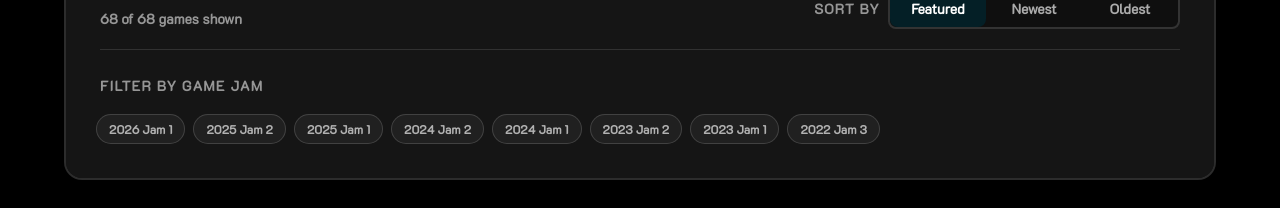
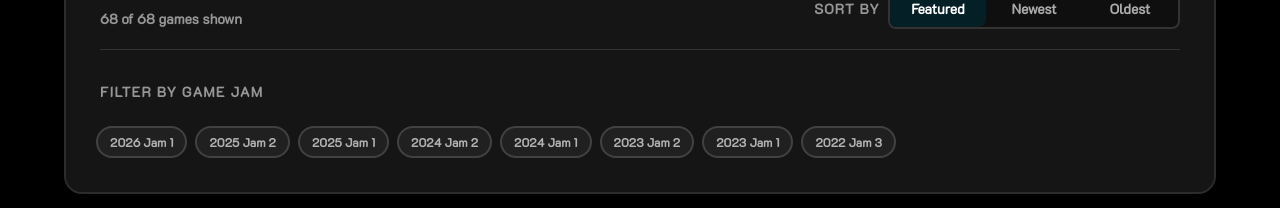
Before and after one commit to VyomeshJ/GDG_Website_V2, a Next.js app: page /games in a window 1280 px wide. Shown: the part 233-441 px from the top of the page. Built offline with nearby package versions, Linux system fonts and the light colour scheme.

Commit message:
style: stop filter section from moving around when clear filter button renders

```diff
--- a/app/games/GamesCatalog.tsx
+++ b/app/games/GamesCatalog.tsx
@@ -121,13 +121,13 @@ export default function GamesCatalog() {
             </div>
 
             <div className="border-t border-white/12 pt-5">
-              <div className="mb-3 flex flex-wrap items-center justify-between gap-3">
-                <span className="text-sm font-black tracking-[.08em] py-1.5 text-white/55 uppercase">
+              <div className="mb-3 flex flex-wrap items-center gap-3 min-h-11 justify-between">
+                <span className="text-sm font-black tracking-[.08em] py-1.8 text-white/55 uppercase">
                   Filter by Game Jam
                 </span>
                 {selectedJams.length > 0 && (
                   <button
-                    className="cursor-pointer rounded-[7px] border border-white/20 px-3 py-1.5 text-sm font-black text-white/65 transition-colors hover:border-[#17DFB4] hover:text-[#17DFB4]"
+                    className="cursor-pointer rounded-[7px] border-2 border-white/20 px-3 py-1.5 text-sm font-black text-white/65 transition-colors hover:border-[#17DFB4] hover:text-[#17DFB4]"
                     type="button"
                     onClick={() => setSelectedJams([])}
                   >
@@ -140,7 +140,7 @@ export default function GamesCatalog() {
                   const selected = selectedJams.includes(jam);
                   return (
                     <button
-                      className={`cursor-pointer rounded-full border px-3 py-1.5 text-xs font-bold transition-colors bg-white/5 ${
+                      className={`cursor-pointer rounded-full border-2 px-3 py-1.5 text-xs font-bold transition-colors bg-white/5 ${
                         selected
                           ? "border-gdg-highlight text-gdg-highlight"
                           : "border-white/15 text-white/65 hover:border-gdg-highlight/50 hover:text-gdg-highlight/65"
```
